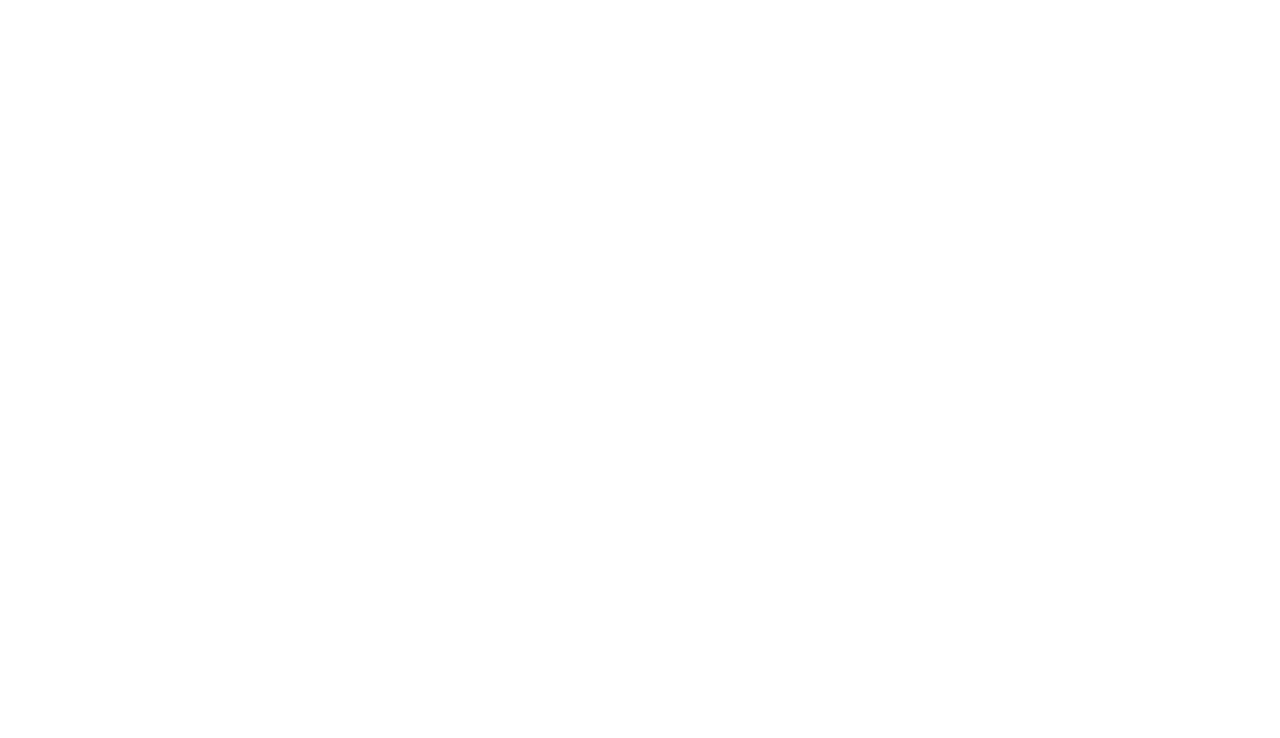
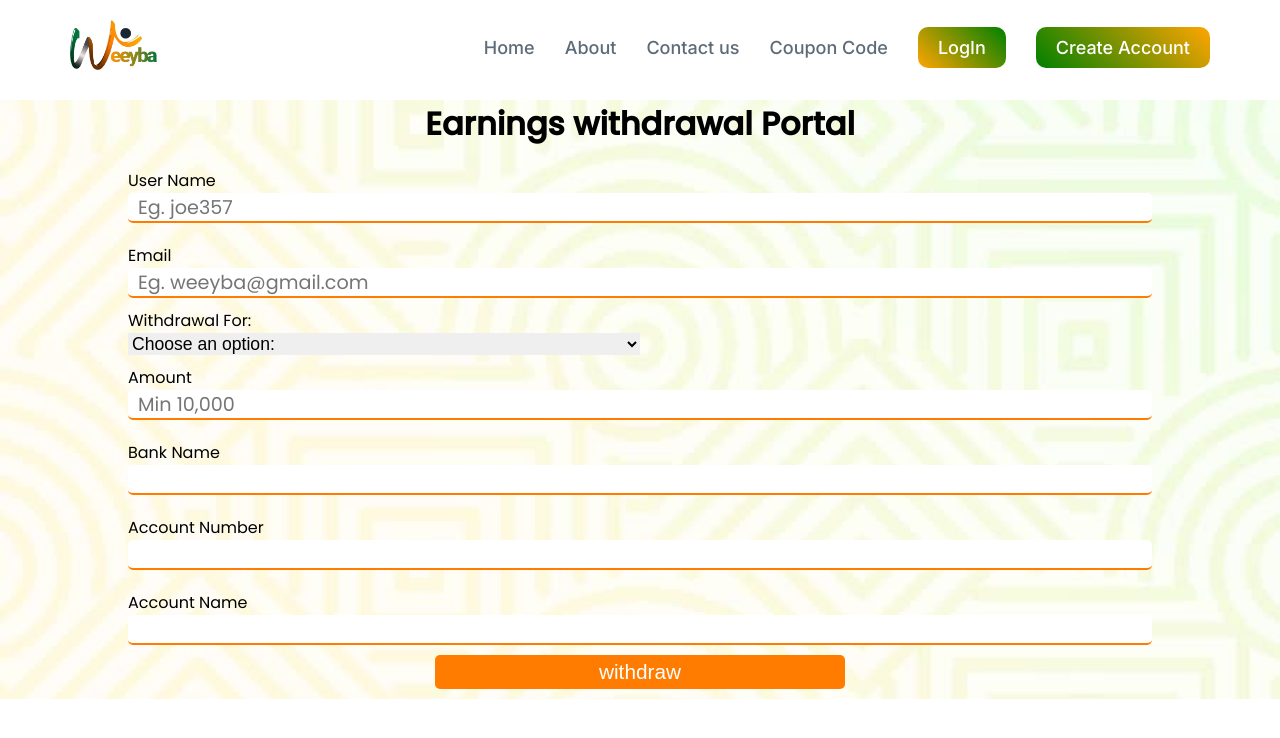
Before and after one commit to Weeyba/front-end, a React (Create React App) app: page /dashboard/withdrawal in a window 1280 px wide. Before the commit this address had no page. Shown: the top 738 px of the page. Built offline with nearby package versions, Linux system fonts and the light colour scheme.

Commit message:
withdrawal page done

```diff
--- a/package.json
+++ b/package.json
@@ -26,7 +26,7 @@
     "react-toastify": "^9.1.3",
     "redux-persist": "^6.0.0",
     "sort-by": "^1.2.0",
-    "styled-components": "^6.0.5",
+    "styled-components": "^6.0.8",
     "web-vitals": "^2.1.4",
     "yup": "^1.2.0"
   },
--- a/src/App.js
+++ b/src/App.js
@@ -15,7 +15,8 @@
 import Home from "./pages/home/Home";
 import PrivacyPolicy from "./pages/privacy/PrivacyPolicy";
 import Terms from "./pages/terms/Terms";
-
+import Settings from "./pages/dashboard/settings/settings.js";
+import Withdrawal from "./pages/dashboard/withdrawal/withdrawal.js";
 function App() {
   return (
     <HelmetProvider>
@@ -49,6 +50,8 @@
           {/* Dashboard */}
           <Route path="/dashboard" element={<DashboardLayout />}>
             <Route index element={<Dashboard />} />
+            <Route path="settings" element={<Settings />} />
+          <Route path="withdrawal" element={<Withdrawal />} />
           </Route>
         </Routes>
       </BrowserRouter>
--- a/src/pages/dashboard/Dashboard.js
+++ b/src/pages/dashboard/Dashboard.js
@@ -32,6 +32,12 @@
       name: "Transcations",
       url: "#",
       icon: <i className="fa fa-list" aria-hidden="true"></i>,
+    },
+    {
+      id: 4,
+      name: "Settings",
+      url: "#",
+      icon: <i className="fa fa-money" aria-hidden="true"></i>,
     },
   ];
 
--- /dev/null
+++ b/src/pages/dashboard/settings/settings.js
@@ -0,0 +1,16 @@
+import React from "react";
+import { Main } from "./settings.styled";
+
+
+export default function settings() {
+
+  return (
+    <Main>
+    <h1>
+      it works
+    </h1>
+
+    </Main>
+
+  );
+}
--- /dev/null
+++ b/src/pages/dashboard/settings/settings.styled.js
@@ -0,0 +1,29 @@
+import { styled } from "styled-components";
+
+// const main = {
+//  backgroundColor:'red',
+//  marginTop:'100px',
+// };
+const Main= styled.div`
+display:flex;
+justify-content:center;
+flex-direction:column;
+background-color:blue;
+margin:100px 0px 0px 0px;
+width:100%;
+height:auto;
+
+form{
+ width:70%;
+ dipslay:flex;
+ flex-direction:column;
+ align-items:center;
+}
+input{
+ height:20px;
+ width:80%;
+
+}
+`;
+
+export { Main };
--- /dev/null
+++ b/src/pages/dashboard/withdrawal/withdrawal.js
@@ -0,0 +1,57 @@
+import React from 'react';
+import { Main,Withdraw, } from "./withdrawal.styled";
+
+
+
+
+export default function withdrawal() {
+
+    // const dropdown = document.getElementById('dropdown');
+    // const selectedOption = document.getElementById('selectedOption');
+
+    // dropdown.addEventListener('change', function() {
+    //   selectedOption.textContent = dropdown.value;
+    // });
+
+  return (
+   <Main>
+   <h1> Earnings withdrawal Portal</h1>
+
+    <form >
+
+
+    <p>User Name</p>
+    <input type="text" placeholder="Eg. joe357" />
+
+
+    <p>Email</p>
+    <input type="email" placeholder="Eg. weeyba@gmail.com" />
+
+    <label for="Withdrawal">Withdrawal For:</label>
+    <select id="dropdown" name="dropdown">
+      <option value="option1">Choose an option:</option>
+      <option value="option1">Affiliate Withdrawal</option>
+      <option value="option2">Activities Withdrawal</option>
+    </select>
+
+
+    <p>Amount</p>
+    <input type="number" placeholder="Min 10,000" />
+
+    <p>Bank Name</p>
+    <input type="text" />
+
+
+    <p>Account Number</p>
+     <input type="text" />
+
+     <p>Account Name</p>
+     <input type="text" />
+
+     <Withdraw type="button" id="button" onsubmit="submit()"> withdraw</Withdraw>
+    </form>
+
+    </Main>
+
+  );
+}
--- /dev/null
+++ b/src/pages/dashboard/withdrawal/withdrawal.styled.js
@@ -0,0 +1,77 @@
+import { styled } from "styled-components";
+import AfBg from "../../../assets/images/bg2.jpeg";
+// const main = {
+//  backgroundColor:'red',
+//  marginTop:'100px',
+// };
+
+
+
+
+const Main= styled.div`
+display:flex;
+background: url(${AfBg}) no-repeat;
+backgground-position:top;
+background-size:cover;
+justify-content:center;
+align-items:center;
+flex-direction:column;
+font-family:Poppins;
+
+margin:100px 0px 0px 0px;
+width:100%;
+height:max-content;
+
+form{
+ display:flex;
+ max-width:65%;
+ min-width:80%;
+ padding:10px 0px 10px 0px;
+ flex-direction:column;
+ align-items:left;
+ justify-content:center;
+}
+input{
+ height:30px;
+ width:100%;
+ border: none;
+ padding:0px 10px 0px 10px;
+ border-bottom: 2px solid #FF7C00;
+ outline:none;
+ border-radius:5px;
+ font-size:120%;
+ font-family:Poppins;
+ margin:0px 0px 10px 0px
+
+}
+select{
+ width:50%;
+ hieght:50px;
+ font-size:110%;
+ outline:none;
+ border:none;
+}
+p{
+ margin:10px 0px 0px 0px
+}
+
+
+
+`;
+const Withdraw = styled.button`
+
+margin:0 auto;
+font-size:130%;
+padding:5px 20px 5px 20px;
+background-color:#FF7C00;
+color:white;
+height:auto;
+border:none;
+border-radius:5px;
+width:40%;
+
+`;
+
+
+
+export { Main, Withdraw };
```
Also changed, not shown: src/pages/home/Home.js (+0 -18 lines), 1 other file (tests, documents, lock files or other folders).
